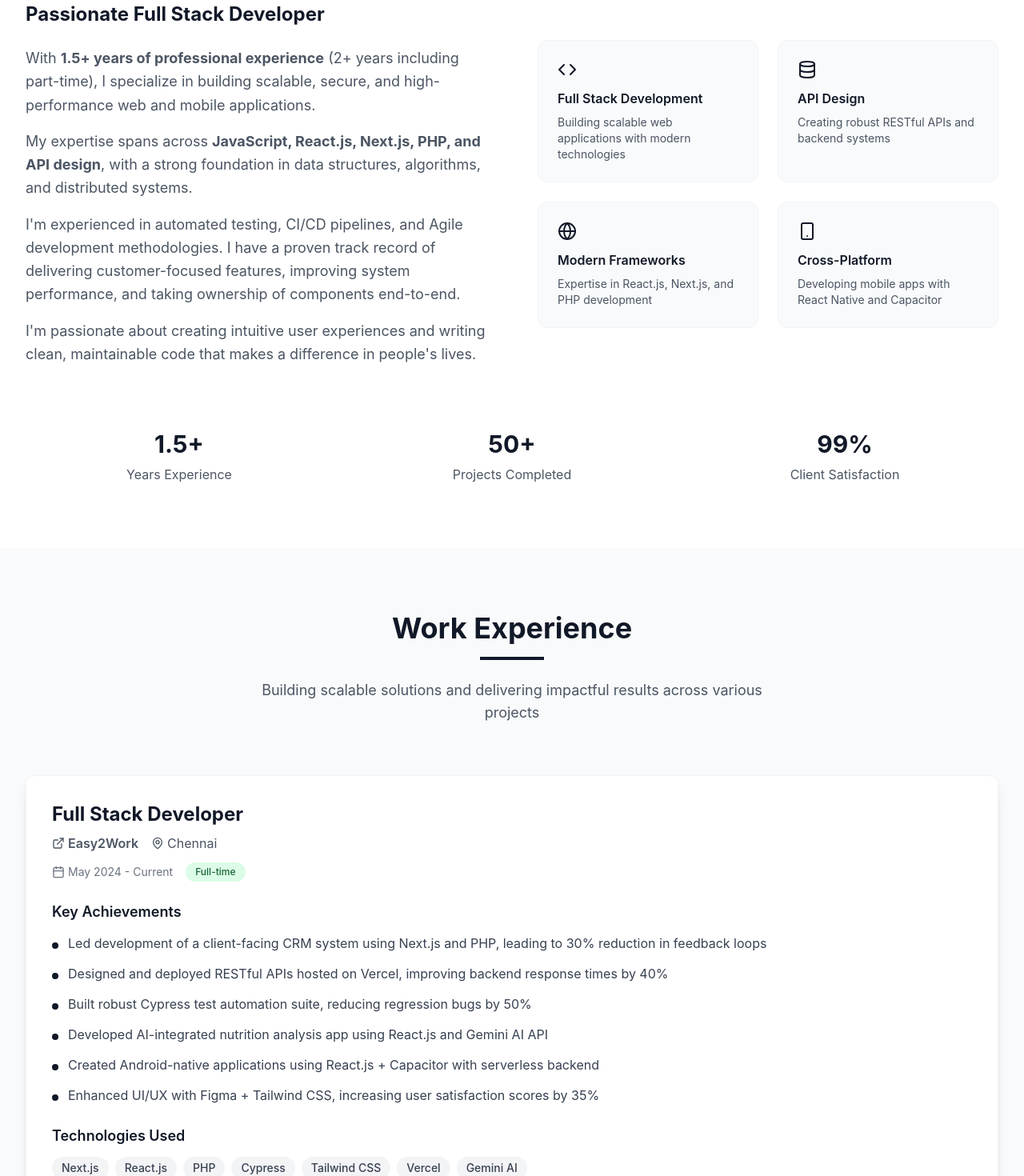
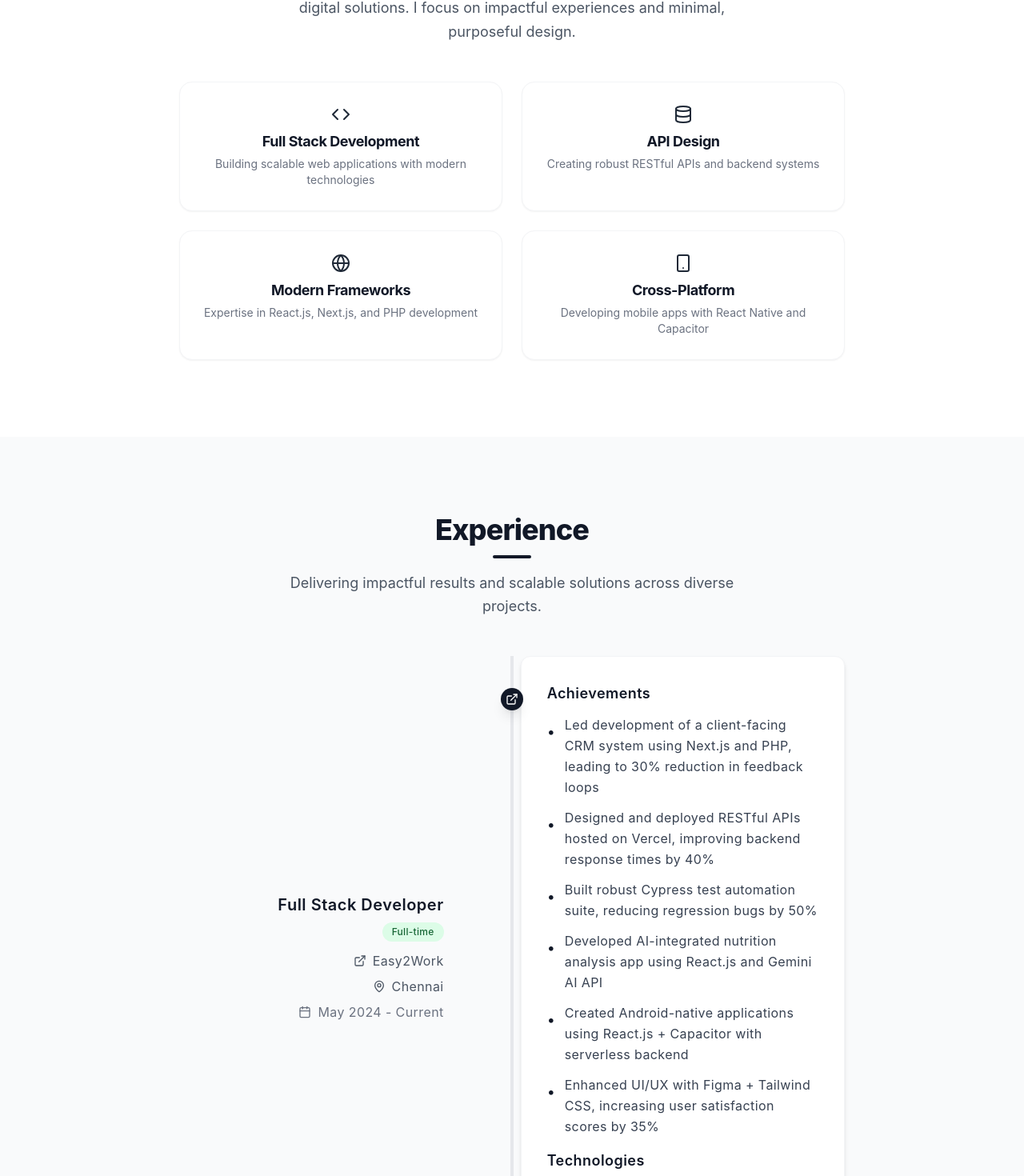
Before and after one commit to Logesh6767/My-Portfolio, a React (Vite) app: page / in a window 1280 px wide. Shown: the part 1066-2536 px from the top of the page at 80% size. Built offline with nearby package versions, Linux system fonts and the light colour scheme.

Commit message:
Improvise Experience section: modern timeline, improved spacing, responsive card, better typography and bullet styling

```diff
--- a/src/sections/About.jsx
+++ b/src/sections/About.jsx
@@ -47,54 +47,23 @@ const About = () => {
   };
 
   return (
-    <section id="about" className="py-20 bg-white">
-      <div className="max-w-7xl mx-auto px-4 sm:px-6 lg:px-8">
+    <section id="about" className="py-24 bg-white">
+      <div className="max-w-4xl mx-auto px-4 sm:px-8">
         <motion.div
           initial={{ opacity: 0, y: 20 }}
           whileInView={{ opacity: 1, y: 0 }}
           viewport={{ once: true }}
           transition={{ duration: 0.6 }}
-          className="text-center mb-16"
+          className="text-center mb-12"
         >
-          <h2 className="text-3xl sm:text-4xl font-bold text-gray-900 mb-4">
-            About Me
+          <h2 className="text-4xl font-extrabold text-gray-900 mb-3 tracking-tight">
+            About
           </h2>
-          <div className="w-20 h-1 bg-gray-900 mx-auto"></div>
+          <div className="w-12 h-1 bg-gray-900 mx-auto rounded-full"></div>
+          <p className="text-lg text-gray-600 max-w-xl mx-auto leading-relaxed mt-4 mb-2">
+            Full stack developer passionate about crafting clean, scalable digital solutions. I focus on impactful experiences and minimal, purposeful design.
+          </p>
         </motion.div>
-
-        <div className="grid grid-cols-1 lg:grid-cols-2 gap-16 items-center">
-          {/* About Text */}
-          <motion.div
-            initial={{ opacity: 0, x: -50 }}
-            whileInView={{ opacity: 1, x: 0 }}
-            viewport={{ once: true }}
-            transition={{ duration: 0.6 }}
-          >
-            <h3 className="text-2xl font-bold text-gray-900 mb-6">
-              Passionate Full Stack Developer
-            </h3>
-            <div className="space-y-4 text-gray-600 text-lg leading-relaxed">
-              <p>
-                With <strong>1.5+ years of professional experience</strong> (2+ years including part-time),
-                I specialize in building scalable, secure, and high-performance web and mobile applications.
-              </p>
-              <p>
-                My expertise spans across <strong>JavaScript, React.js, Next.js, PHP, and API design</strong>,
-                with a strong foundation in data structures, algorithms, and distributed systems.
-              </p>
-              <p>
-                I'm experienced in automated testing, CI/CD pipelines, and Agile development methodologies.
-                I have a proven track record of delivering customer-focused features, improving system
-                performance, and taking ownership of components end-to-end.
-              </p>
-              <p>
-                I'm passionate about creating intuitive user experiences and writing clean, maintainable code
-                that makes a difference in people's lives.
-              </p>
-            </div>
-          </motion.div>
-
-          {/* Highlights Grid */}
         <motion.div
           variants={containerVariants}
           initial="hidden"
@@ -102,47 +71,23 @@ const About = () => {
           viewport={{ once: true }}
           className="grid grid-cols-1 sm:grid-cols-2 gap-6"
         >
-            {highlights.map((highlight, index) => (
+          {highlights.map((item, idx) => (
             <motion.div
-                key={index}
+              key={item.title}
               variants={itemVariants}
-                whileHover={{ scale: 1.05 }}
-                className="bg-gray-50 p-6 rounded-xl border border-gray-100 hover:border-gray-200 transition-all duration-300"
+              className="bg-white rounded-2xl border border-gray-100 shadow-sm p-7 flex flex-col items-center text-center hover:shadow-lg transition-shadow duration-200"
             >
-                <div className="text-gray-900 mb-3">
-                  {highlight.icon}
+              <div className="mb-2 text-gray-800">
+                {item.icon}
               </div>
-                <h4 className="font-semibold text-gray-900 mb-2">
-                  {highlight.title}
-                </h4>
-                <p className="text-gray-600 text-sm">
-                  {highlight.description}
+              <h3 className="text-lg font-bold mb-1 text-gray-900 tracking-tight">
+                {item.title}
+              </h3>
+              <p className="text-sm text-gray-500">
+                {item.description}
               </p>
             </motion.div>
           ))}
-          </motion.div>
-        </div>
-
-        {/* Stats */}
-        <motion.div
-          initial={{ opacity: 0, y: 20 }}
-          whileInView={{ opacity: 1, y: 0 }}
-          viewport={{ once: true }}
-          transition={{ duration: 0.6, delay: 0.4 }}
-          className="mt-20 grid grid-cols-1 sm:grid-cols-3 gap-8"
-        >
-          <div className="text-center">
-            <div className="text-3xl font-bold text-gray-900 mb-2">1.5+</div>
-            <div className="text-gray-600">Years Experience</div>
-          </div>
-          <div className="text-center">
-            <div className="text-3xl font-bold text-gray-900 mb-2">50+</div>
-            <div className="text-gray-600">Projects Completed</div>
-          </div>
-          <div className="text-center">
-            <div className="text-3xl font-bold text-gray-900 mb-2">99%</div>
-            <div className="text-gray-600">Client Satisfaction</div>
-          </div>
         </motion.div>
       </div>
     </section>
--- a/src/sections/Experience.jsx
+++ b/src/sections/Experience.jsx
@@ -57,108 +57,86 @@ const Experience = () => {
   };
 
   return (
-    <section id="experience" className="py-20 bg-gray-50">
-      <div className="max-w-7xl mx-auto px-4 sm:px-6 lg:px-8">
+    <section id="experience" className="py-24 bg-gray-50">
+      <div className="max-w-4xl mx-auto px-4 sm:px-8">
         <motion.div
           initial={{ opacity: 0, y: 20 }}
           whileInView={{ opacity: 1, y: 0 }}
           viewport={{ once: true }}
           transition={{ duration: 0.6 }}
-          className="text-center mb-16"
+          className="text-center mb-12"
         >
-          <h2 className="text-3xl sm:text-4xl font-bold text-gray-900 mb-4">
-            Work Experience
+          <h2 className="text-4xl font-extrabold text-gray-900 mb-3 tracking-tight">
+            Experience
           </h2>
-          <div className="w-20 h-1 bg-gray-900 mx-auto mb-6"></div>
-          <p className="text-lg text-gray-600 max-w-2xl mx-auto">
-            Building scalable solutions and delivering impactful results across various projects
+          <div className="w-12 h-1 bg-gray-900 mx-auto rounded-full"></div>
+          <p className="text-lg text-gray-600 max-w-xl mx-auto leading-relaxed mt-4 mb-2">
+            Delivering impactful results and scalable solutions across diverse projects.
           </p>
         </motion.div>
-
         <motion.div
           variants={containerVariants}
           initial="hidden"
           whileInView="visible"
           viewport={{ once: true }}
-          className="space-y-8"
+          className="max-w-4xl mx-auto"
         >
+          <div className="relative">
+            {/* Center vertical timeline line */}
+            <div className="absolute left-1/2 top-0 -translate-x-1/2 w-1 h-full bg-gray-200"></div>
+            <div className="flex flex-col gap-20">
               {experiences.map((exp, index) => (
                 <motion.div
                   key={index}
                   variants={cardVariants}
-              whileHover={{ scale: 1.02 }}
-              className="bg-white rounded-xl shadow-lg p-8 border border-gray-100 hover:shadow-xl transition-shadow duration-300"
+                  className="relative flex flex-col md:flex-row items-stretch min-h-[180px]"
                 >
-              <div className="flex flex-col lg:flex-row lg:items-start lg:justify-between mb-6">
-                <div>
-                  <h3 className="text-2xl font-bold text-gray-900 mb-2">
+                  {/* Timeline dot centered */}
+                  <div className="absolute left-1/2 top-10 -translate-x-1/2 w-7 h-7 bg-gray-900 rounded-full flex items-center justify-center z-10 shadow-lg">
+                    <ExternalLink size={16} className="text-white" />
+                  </div>
+                  {/* Left side: role, company, location, etc */}
+                  <div className="md:w-1/2 pr-0 md:pr-12 flex flex-col justify-center md:items-end text-right md:text-right mb-10 md:mb-0">
+                    <h4 className="text-xl font-semibold text-gray-900 mb-2 tracking-wide">
                       {exp.title}
-                  </h3>
-                  <div className="flex items-center space-x-4 text-gray-600 mb-3">
-                    <div className="flex items-center space-x-1">
-                      <ExternalLink size={16} />
-                      <span className="font-semibold">{exp.company}</span>
-                    </div>
-                    <div className="flex items-center space-x-1">
-                      <MapPin size={16} />
-                      <span>{exp.location}</span>
+                    </h4>
+                    <span className={`text-xs font-medium px-3 py-1 rounded-full mb-3 inline-block tracking-wide ${exp.type === 'Full-time' ? 'bg-green-100 text-green-800' : 'bg-blue-100 text-blue-800'}`}>{exp.type}</span>
+                    <div className="flex flex-col gap-2 text-gray-600 text-base tracking-wide">
+                      <span className="flex items-center gap-2 justify-end"><ExternalLink size={16} />{exp.company}</span>
+                      <span className="flex items-center gap-2 justify-end"><MapPin size={16} />{exp.location}</span>
+                      <span className="flex items-center gap-2 justify-end text-gray-500"><Calendar size={16} />{exp.period}</span>
                     </div>
                   </div>
-                  <div className="flex items-center space-x-4 text-sm">
-                    <div className="flex items-center space-x-1 text-gray-500">
-                      <Calendar size={16} />
-                      <span>{exp.period}</span>
-                    </div>
-                    <span className={`px-3 py-1 rounded-full text-xs font-medium ${
-                      exp.type === 'Full-time'
-                        ? 'bg-green-100 text-green-800'
-                        : 'bg-blue-100 text-blue-800'
-                    }`}>
-                      {exp.type}
-                    </span>
-                  </div>
-                </div>
-              </div>
-
-              <div className="mb-6">
-                <h4 className="text-lg font-semibold text-gray-900 mb-3">Key Achievements</h4>
+                  {/* Right side: achievements and technologies in a card */}
+                  <div className="md:w-3/5 w-full pl-0 md:pl-12 flex flex-col justify-center">
+                    <div className="bg-white rounded-xl p-8 border border-gray-100 shadow-md w-full max-w-xl md:max-w-full mx-auto">
+                      <div className="mb-4">
+                        <h5 className="text-lg font-semibold text-gray-900 mb-3 tracking-wide">Achievements</h5>
                         <ul className="space-y-3">
                           {exp.achievements.map((achievement, idx) => (
-                    <motion.li
-                      key={idx}
-                      initial={{ opacity: 0, x: -20 }}
-                      whileInView={{ opacity: 1, x: 0 }}
-                      viewport={{ once: true }}
-                      transition={{ delay: idx * 0.1 }}
-                      className="flex items-start space-x-3"
-                    >
-                      <div className="w-2 h-2 bg-gray-900 rounded-full mt-3 flex-shrink-0"></div>
-                      <span className="text-gray-700 leading-relaxed">{achievement}</span>
-                    </motion.li>
+                            <li key={idx} className="flex items-start gap-3">
+                              <span className="mt-2 text-gray-900 text-lg">&bull;</span>
+                              <span className="text-gray-700 text-base leading-relaxed tracking-wide">{achievement}</span>
+                            </li>
                           ))}
                         </ul>
                       </div>
-
                       <div>
-                <h4 className="text-lg font-semibold text-gray-900 mb-3">Technologies Used</h4>
-                <div className="flex flex-wrap gap-2">
+                        <h5 className="text-lg font-semibold text-gray-900 mb-2 tracking-wide">Technologies</h5>
+                        <div className="flex flex-wrap gap-3">
                           {exp.technologies.map((tech, idx) => (
-                    <motion.span
-                      key={idx}
-                      initial={{ opacity: 0, scale: 0.8 }}
-                      whileInView={{ opacity: 1, scale: 1 }}
-                      viewport={{ once: true }}
-                      transition={{ delay: idx * 0.05 }}
-                      whileHover={{ scale: 1.05 }}
-                      className="px-3 py-1 bg-gray-100 text-gray-700 rounded-full text-sm font-medium hover:bg-gray-200 transition-colors duration-200"
-                    >
+                            <span key={idx} className="px-3 py-1 bg-gray-100 text-gray-700 rounded-full text-sm font-medium hover:bg-gray-200 transition-colors duration-200 tracking-wide">
                               {tech}
-                    </motion.span>
+                            </span>
                           ))}
+                        </div>
+                      </div>
                     </div>
                   </div>
                 </motion.div>
               ))}
+            </div>
+          </div>
         </motion.div>
       </div>
     </section>
```
Lines whose indentation alone changed are shown as unchanged.
